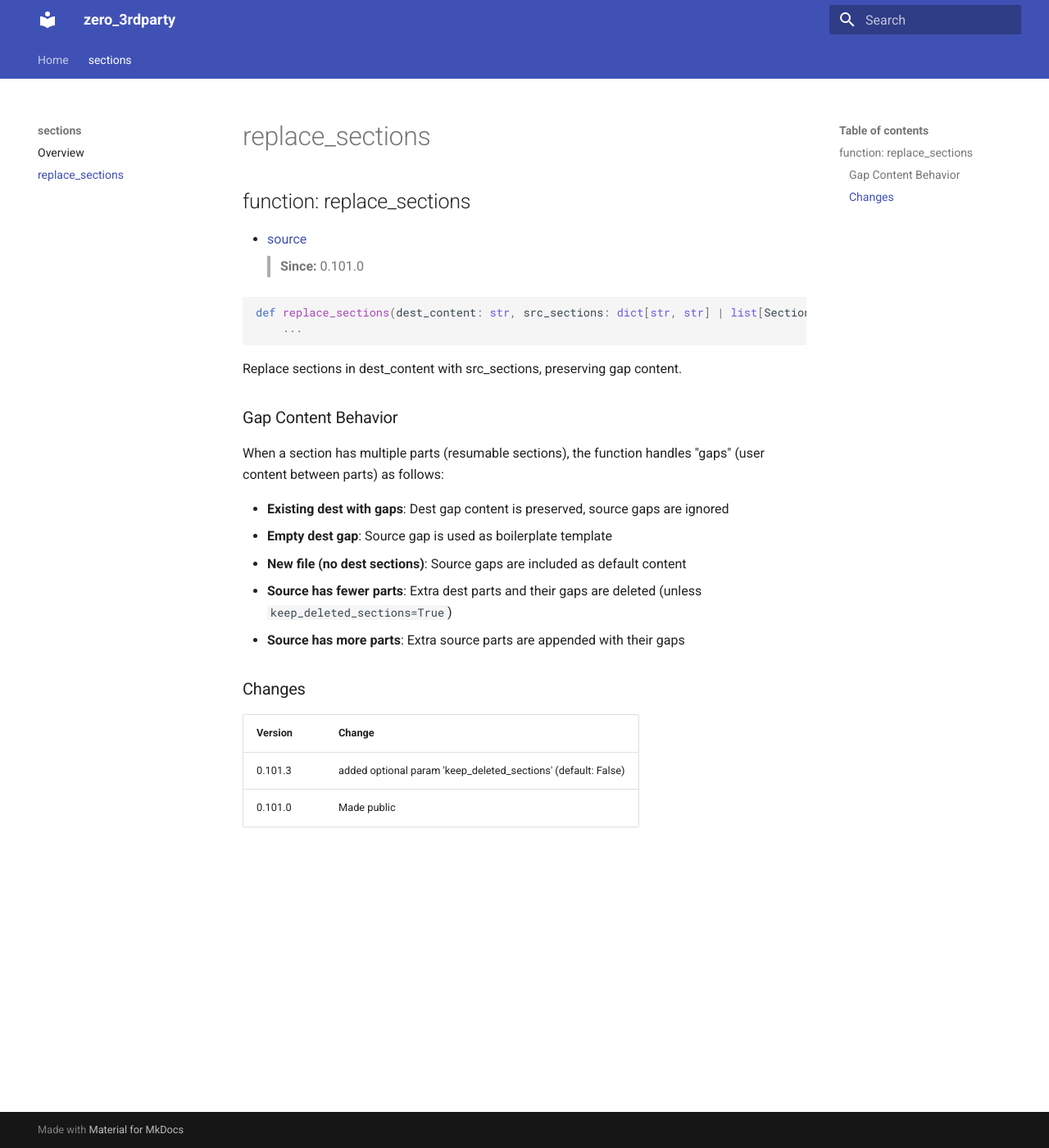
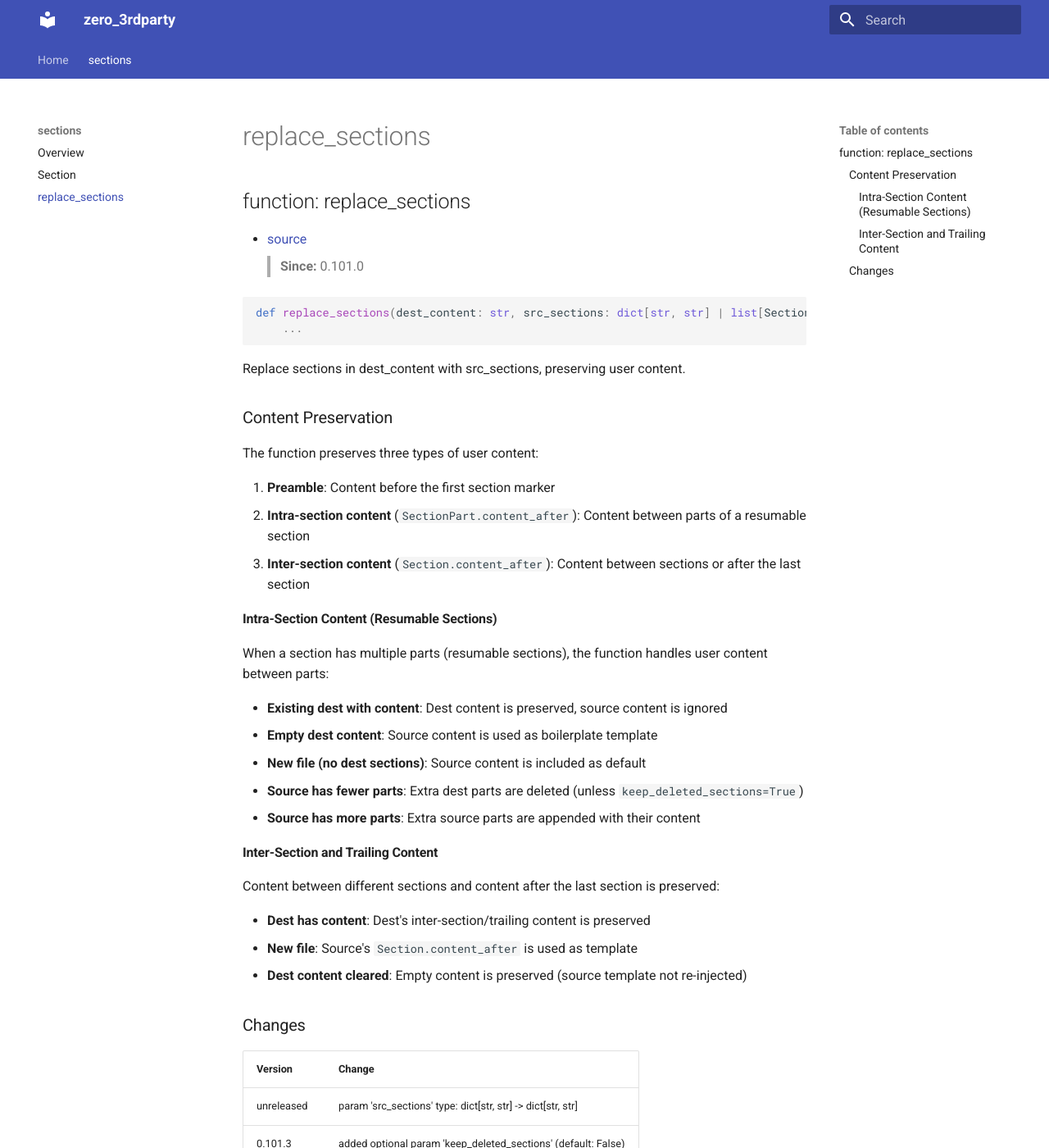
Before and after one commit to EspenAlbert/zero-3rdparty, an MkDocs documentation site: the page built from docs/sections/replace_sections.md, in a window 1280 px wide and 1400 px high. Shown: the whole window at 82% size. Built offline with MkDocs 1.6.1 and Material for MkDocs 9.7.7, drawn with Linux system fonts in a browser that asks for light colours.

Commit message:
chore: updates docs

````diff
--- a/docs/sections/replace_sections.md
+++ b/docs/sections/replace_sections.md
@@ -2,7 +2,7 @@
 
 <!-- === DO_NOT_EDIT: pkg-ext replace_sections_def === -->
 ## function: replace_sections
-- [source](../../zero_3rdparty/_internal/sections.py#L314)
+- [source](../../zero_3rdparty/_internal/sections.py#L326)
 > **Since:** 0.101.0
 
 ```python
@@ -10,24 +10,41 @@ def replace_sections(dest_content: str, src_sections: dict[str, str] | list[Sect
     ...
 ```
 
-Replace sections in dest_content with src_sections, preserving gap content.
+Replace sections in dest_content with src_sections, preserving user content.
 <!-- === OK_EDIT: pkg-ext replace_sections_def === -->
 
-### Gap Content Behavior
+### Content Preservation
 
-When a section has multiple parts (resumable sections), the function handles "gaps" (user content between parts) as follows:
+The function preserves three types of user content:
 
-- **Existing dest with gaps**: Dest gap content is preserved, source gaps are ignored
-- **Empty dest gap**: Source gap is used as boilerplate template
-- **New file (no dest sections)**: Source gaps are included as default content
-- **Source has fewer parts**: Extra dest parts and their gaps are deleted (unless `keep_deleted_sections=True`)
-- **Source has more parts**: Extra source parts are appended with their gaps
+1. **Preamble**: Content before the first section marker
+2. **Intra-section content** (`SectionPart.content_after`): Content between parts of a resumable section
+3. **Inter-section content** (`Section.content_after`): Content between sections or after the last section
+
+#### Intra-Section Content (Resumable Sections)
+
+When a section has multiple parts (resumable sections), the function handles user content between parts:
+
+- **Existing dest with content**: Dest content is preserved, source content is ignored
+- **Empty dest content**: Source content is used as boilerplate template
+- **New file (no dest sections)**: Source content is included as default
+- **Source has fewer parts**: Extra dest parts are deleted (unless `keep_deleted_sections=True`)
+- **Source has more parts**: Extra source parts are appended with their content
+
+#### Inter-Section and Trailing Content
+
+Content between different sections and content after the last section is preserved:
+
+- **Dest has content**: Dest's inter-section/trailing content is preserved
+- **New file**: Source's `Section.content_after` is used as template
+- **Dest content cleared**: Empty content is preserved (source template not re-injected)
 
 <!-- === DO_NOT_EDIT: pkg-ext replace_sections_changes === -->
 ### Changes
 
 | Version | Change |
 |---------|--------|
+| unreleased | param 'src_sections' type: dict[str, str] -> dict[str, str] | list[Section] |
 | 0.101.3 | added optional param 'keep_deleted_sections' (default: False) |
 | 0.101.0 | Made public |
 <!-- === OK_EDIT: pkg-ext replace_sections_changes === -->
--- a/mkdocs.yml
+++ b/mkdocs.yml
@@ -13,6 +13,7 @@ nav:
   - Home: index.md
   - sections:
     - Overview: sections/index.md
+    - Section: sections/section.md
     - replace_sections: sections/replace_sections.md
 # === OK_EDIT: pkg-ext nav ===
 # === DO_NOT_EDIT: pkg-ext extensions ===
````
Also changed, not shown: docs/sections/index.md (+15 -39 lines), docs/sections/parse_sections.md (+12 -5 lines), docs/sections/section.md (added, +35 -0 lines), 1 other file.
